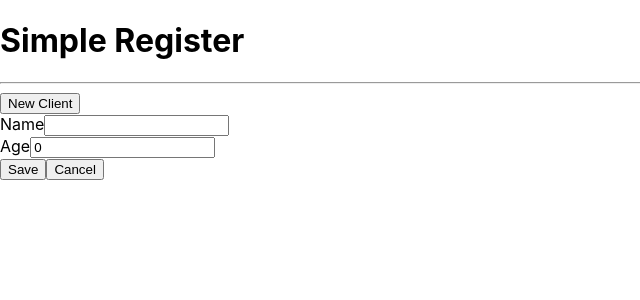
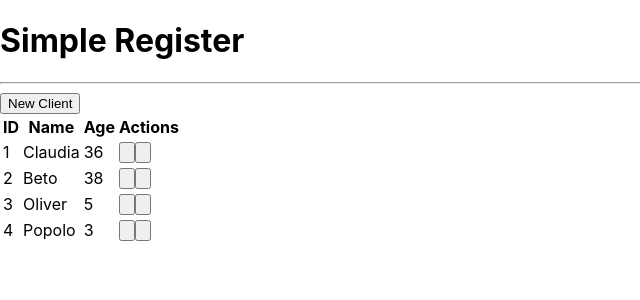
Before and after one commit to betosan83/next-forms-firebase, a Next.js app: page / in a window 1280 px wide. Shown: the top 300 px of the page, without its empty margins (0-640 px from the left). Built offline with nearby package versions, Linux system fonts and the light colour scheme.

Commit message:
Alternating between form and table

```diff
--- a/src/components/Button.tsx
+++ b/src/components/Button.tsx
@@ -1,13 +1,14 @@
 interface Buttonprops {
     color?: 'green' | 'blue' | 'gray'
     className?: string
-    children: any;
+    children: any
+    onClick?: () => void
 }
 
 export default function Button(props: Buttonprops) {
     const color = props.color ?? 'gray'
     return (
-        <button className={`
+        <button onClick={props.onClick} className={`
             bg-gradient-to-r from-${color}-400 to-${color}-700
             text-white px-4 py-2 rounded-md
             ${props.className}
--- a/src/components/Form.tsx
+++ b/src/components/Form.tsx
@@ -5,6 +5,8 @@
 
 interface FormProps {
     client: Client
+    clientChanged?: (client: Client) => void
+    cancelled?: () => void
 }
 
 export default function Form(props: FormProps) {
@@ -19,10 +21,12 @@
             <Input text="Name" value={name} valueChanged={setName} className="mb-5"/>
             <Input text="Age" type="number" value={age} valueChanged={setAge}/>
             <div className="flex justify-end mt-7">
-                <Button color="blue" className={`mr-2`}>
+                <Button color="blue"
+                        className={`mr-2`}
+                        onClick={() => props.clientChanged?.(new Client(name, +age, id))}>
                     {id ? 'Update' : 'Save'}
                 </Button>
-                <Button>
+                <Button onClick={props.cancelled}>
                     Cancel
                 </Button>
             </div>
--- a/src/pages/index.tsx
+++ b/src/pages/index.tsx
@@ -1,5 +1,6 @@
 import Head from 'next/head'
 import Image from 'next/image'
+import { useState } from 'react'
 import Button from '../components/Button'
 import Form from '../components/Form'
 import Layout from '../components/Layout'
@@ -22,6 +23,12 @@
     console.log(client.name)
   }
 
+  function saveClient(client: Client) {
+    console.log(client)
+  }
+
+  const [visible, setVisible] = useState<'table' | 'form'>('table')
+
   return (
     <div className={`
       flex h-screen justify-center items-center
@@ -29,13 +36,24 @@
       text-white
     `}>
       <Layout title="Simple Register">
-        <div className="flex justify-end">
-          <Button color="green" className="mb-4">New Client</Button>
-        </div>
-        {/* <Table clients={clients}
-          clientSelected={clientSelected}
-          clientDeleted={clientDeleted} /> */}
-          <Form/>
+        {visible === 'table' ? (
+          <>
+            <div className="flex justify-end">
+              <Button color="green"
+                className="mb-4"
+                onClick={() => setVisible('form')}>New Client</Button>
+            </div>
+            <Table clients={clients}
+              clientSelected={clientSelected}
+              clientDeleted={clientDeleted} />
+          </>
+        ) : (
+          <Form
+            client={clients[2]}
+            cancelled={() => setVisible('table')}
+            clientChanged={saveClient}
+          />
+        )}
       </Layout>
     </div>
   )
```
